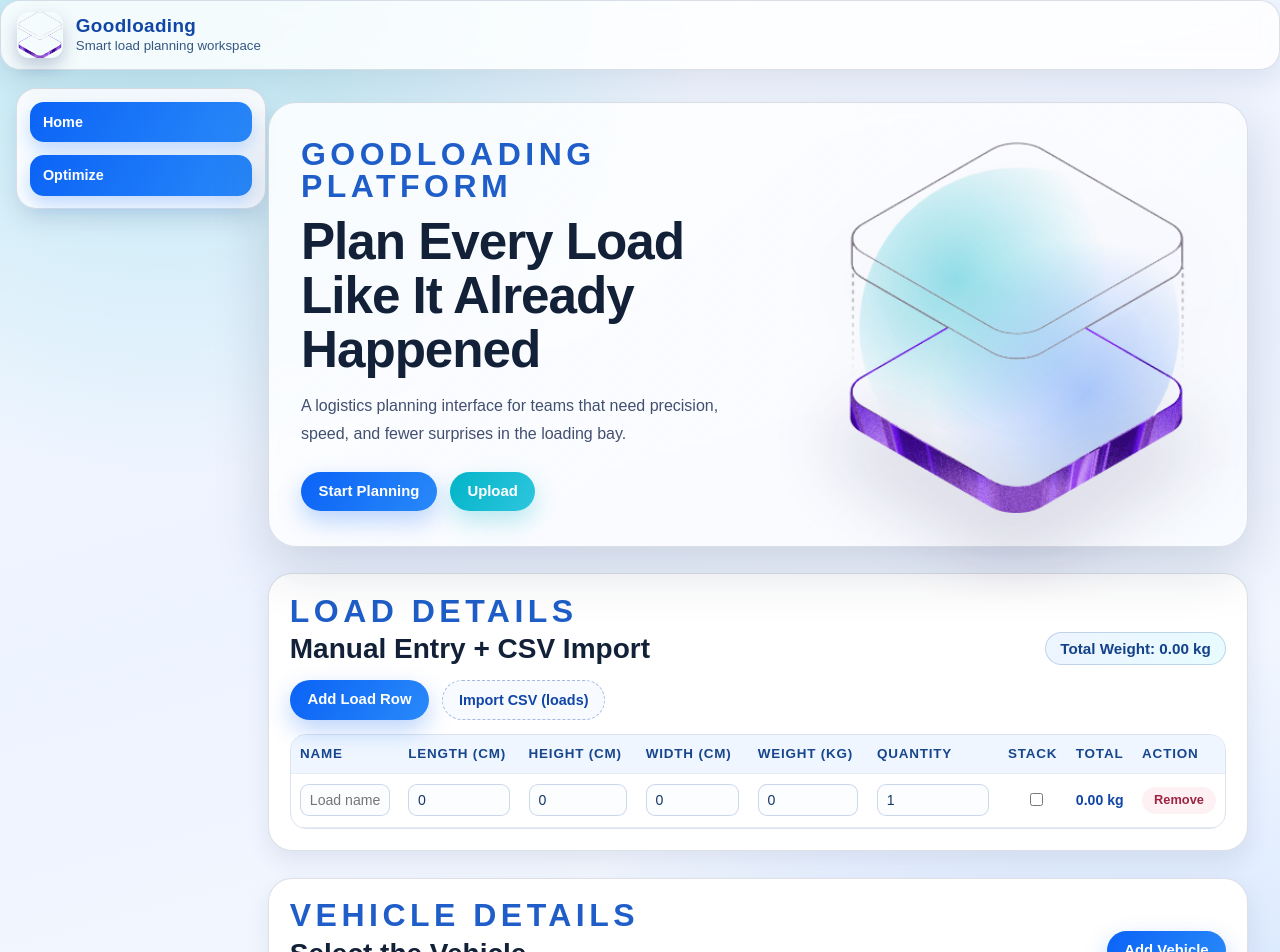
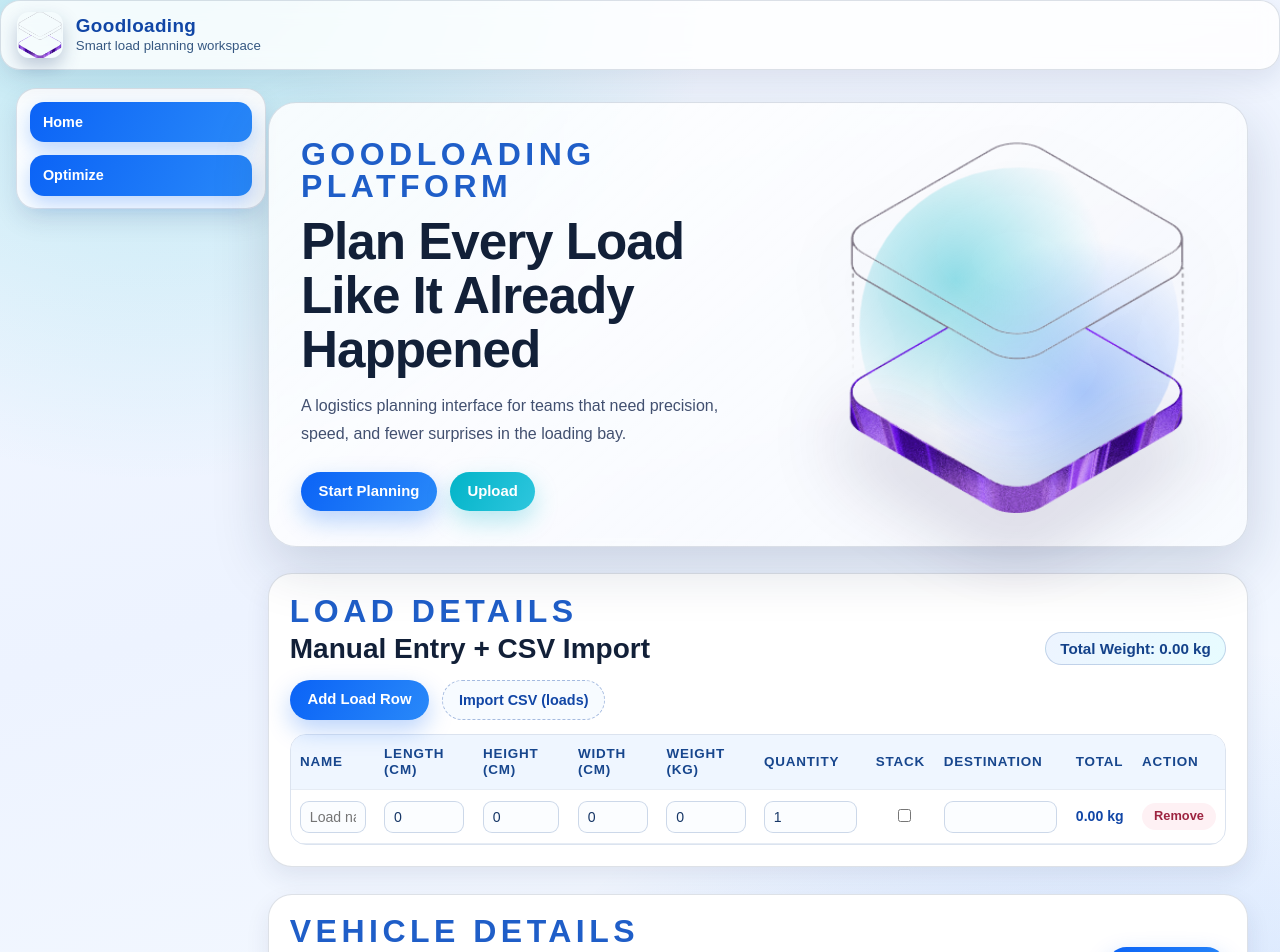
Before and after one commit to StephanBalasuriya/goodloading, a React (Vite) app in the folder UI/: page / in a window 1280 px wide. Shown: the top 952 px of the page. Built offline with nearby package versions, Linux system fonts and the light colour scheme; no server answers.

Commit message:
add destinitions to each  loads

```diff
--- a/UI/src/components/PlannerSection.tsx
+++ b/UI/src/components/PlannerSection.tsx
@@ -7,6 +7,41 @@
 const parseNumber = (value: string): number => {
   const parsed = Number(value)
   return Number.isFinite(parsed) ? parsed : 0
+}
+
+const parseLatLngTuple = (value: string): { lat: number; lng: number } | null => {
+  const normalized = value.trim().replace(/^\(/, '').replace(/\)$/, '')
+  const match = normalized.match(/^(-?\d+(?:\.\d+)?)\s*,\s*(-?\d+(?:\.\d+)?)$/)
+  if (!match) return null
+
+  const lat = Number(match[1])
+  const lng = Number(match[2])
+  if (!Number.isFinite(lat) || !Number.isFinite(lng)) return null
+  if (lat < -90 || lat > 90 || lng < -180 || lng > 180) return null
+
+  return { lat, lng }
+}
+
+const formatLatLng = (lat: number, lng: number) => `${lat.toFixed(6)}, ${lng.toFixed(6)}`
+
+const geocodeAddressToLatLng = async (address: string): Promise<{ lat: number; lng: number } | null> => {
+  const query = address.trim()
+  if (!query) return null
+
+  const url = `https://nominatim.openstreetmap.org/search?format=json&limit=1&q=${encodeURIComponent(query)}`
+  const response = await fetch(url)
+  if (!response.ok) return null
+
+  const data = (await response.json()) as Array<{ lat?: string; lon?: string }>
+  const first = data[0]
+  if (!first?.lat || !first?.lon) return null
+
+  const lat = Number(first.lat)
+  const lng = Number(first.lon)
+  if (!Number.isFinite(lat) || !Number.isFinite(lng)) return null
+  if (lat < -90 || lat > 90 || lng < -180 || lng > 180) return null
+
+  return { lat, lng }
 }
 
 type PlannerSectionProps = {
@@ -71,6 +106,7 @@
         stack: cols[getFieldIndex('stack')]?.toLowerCase() === 'true',
         max_stack_weight: parseNumber(cols[getFieldIndex('max_stack_weight')] ?? '0'),
         arrange_on_floor: cols[getFieldIndex('arrange_on_floor')]?.toLowerCase() === 'true',
+        destination: cols[getFieldIndex('destination')] ?? '',
       }
 
       if (!parsedLoad.stack && (parsedLoad.max_stack_weight !== 0 || parsedLoad.arrange_on_floor)) {
@@ -106,12 +142,38 @@
         if (field === 'name') {
           return { ...item, [field]: String(value) }
         }
+        if (field === 'destination') {
+          return { ...item, [field]: String(value) }
+        }
         if (field === 'stack' || field === 'arrange_on_floor') {
           return { ...item, [field]: Boolean(value) }
         }
         return { ...item, [field]: parseNumber(String(value)) }
       }),
     )
+  }
+
+  const normalizeDestination = async (id: number, inputValue: string) => {
+    const value = inputValue.trim()
+    if (!value) {
+      updateLoad(id, 'destination', '')
+      return
+    }
+
+    const tuple = parseLatLngTuple(value)
+    if (tuple) {
+      updateLoad(id, 'destination', formatLatLng(tuple.lat, tuple.lng))
+      return
+    }
+
+    try {
+      const geocoded = await geocodeAddressToLatLng(value)
+      if (geocoded) {
+        updateLoad(id, 'destination', formatLatLng(geocoded.lat, geocoded.lng))
+      }
+    } catch {
+      // Keep the original destination string if geocoding fails.
+    }
   }
   const totalWeight = useMemo(
     () => loads.reduce((sum, item) => sum + item.weight * item.quantity, 0),
@@ -161,6 +223,7 @@
               <th>Stack</th>
               {showStackColumns && <th>Max Stack Weight</th>}
               {showStackColumns && <th>Arrange on Floor</th>}
+              <th>Destination</th>
               <th>Total</th>
               <th>Action</th>
             </tr>
@@ -168,7 +231,7 @@
           <tbody>
             {loads.length === 0 && (
               <tr>
-                <td colSpan={10} className="text-center">
+                <td colSpan={12} className="text-center">
                   No load rows added yet.
                 </td>
               </tr>
@@ -253,6 +316,16 @@
                       </td>
                     </>
                   ) : null}
+                  <td>
+                        <input
+                          type="text"
+                          value={load.destination}
+                          onChange={(event) => updateLoad(load.id, 'destination', event.target.value)}
+                          onBlur={(event) => {
+                            void normalizeDestination(load.id, event.target.value)
+                          }}
+                        />
+                      </td>
 
                   <td className="row-total">{rowTotal.toFixed(2)} kg</td>
                   <td>
--- a/UI/src/context/LoadsContext.tsx
+++ b/UI/src/context/LoadsContext.tsx
@@ -12,6 +12,7 @@
   stack: boolean
   max_stack_weight: number
   arrange_on_floor: boolean
+  destination: string
 }
 
 const createEmptyLoad = (id: number): LoadItem => ({
@@ -25,6 +26,7 @@
   stack: false,
   max_stack_weight: 0,
   arrange_on_floor: false,
+  destination: '',
 })
 
 const LOADS_STORAGE_KEY = 'goodloading.loads'
```
Also changed, not shown: 1 other file (tests, documents, lock files or other folders).
